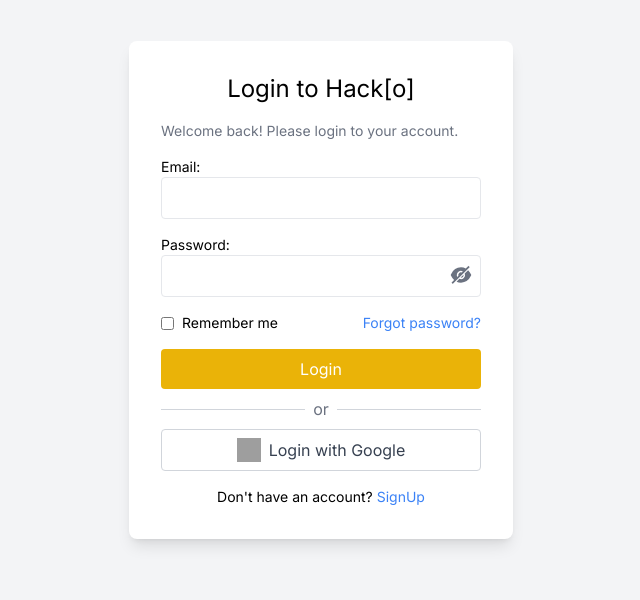
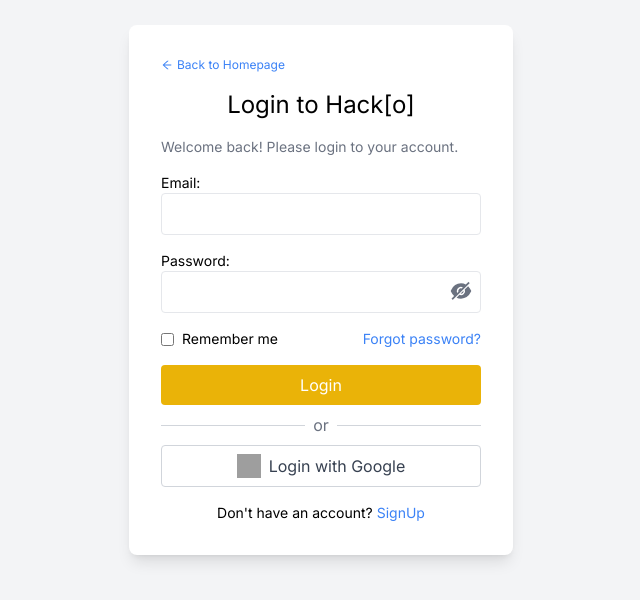
Before and after one commit to BERNEXT-ICF/hacko, a Next.js app: page /login in a window 1280 px wide. Shown: the part 110-710 px from the top of the page, without its empty margins (319-959 px from the left). Built offline with nearby package versions, Linux system fonts and the light colour scheme; grey boxes are pictures that could not be loaded.

Commit message:
add back to homepage

```diff
--- a/app/(auth)/login/page.tsx
+++ b/app/(auth)/login/page.tsx
@@ -1,7 +1,7 @@
 'use client';
 
 import React, { useState } from 'react';
-import { AiFillEye, AiFillEyeInvisible } from 'react-icons/ai';
+import { AiFillEye, AiFillEyeInvisible, AiOutlineArrowLeft } from 'react-icons/ai';
 
 const Login = () => {
   const [email, setEmail] = useState('');
@@ -30,6 +30,10 @@ const Login = () => {
     <div className="flex justify-center items-center min-h-screen bg-gray-100 p-4">
       <div className="bg-white p-8 rounded-lg shadow-lg w-full max-w-md md:max-w-sm">
         <form onSubmit={handleSubmit} className="flex flex-col">
+          <p className="text-xs text-left flex items-center text-blue-500 mb-4">
+            <AiOutlineArrowLeft className="mr-1" />
+            <a href="/" className="hover:underline">Back to Homepage</a>
+          </p>
           <h2 className="text-2xl text-center">Login to Hack[o]</h2>
           <p className="text-gray-500 text-sm py-4">Welcome back! Please login to your account.</p>
           <label className="mb-2 text-sm">
@@ -91,6 +95,7 @@ const Login = () => {
           <p className="text-sm text-center mt-4">
             Don't have an account? <a href="/signup" className="text-blue-500 hover:underline">SignUp</a>
           </p>
+
         </form>
       </div>
     </div>
--- a/app/(auth)/signup/page.tsx
+++ b/app/(auth)/signup/page.tsx
@@ -1,7 +1,7 @@
 'use client';
 
 import React, { useState } from 'react';
-import { AiFillEye, AiFillEyeInvisible } from 'react-icons/ai';
+import { AiFillEye, AiFillEyeInvisible, AiOutlineArrowLeft } from 'react-icons/ai';
 
 const SignUp = () => {
   const [email, setEmail] = useState('');
@@ -35,6 +35,10 @@ const SignUp = () => {
     <div className="flex justify-center items-center min-h-screen bg-gray-100 p-4">
       <div className="bg-white p-8 rounded-lg shadow-lg w-full max-w-md md:max-w-sm">
         <form onSubmit={handleSubmit} className="flex flex-col">
+          <p className="text-xs text-left flex items-center text-blue-500 mb-4">
+            <AiOutlineArrowLeft className="mr-1" />
+            <a href="/" className="hover:underline">Back to Homepage</a>
+          </p>
           <h2 className="text-2xl text-center">Sign Up to Hack[o]</h2>
           <p className="text-gray-500 text-sm py-4">Create a new account.</p>
           <label className="mb-2 text-sm">
```
